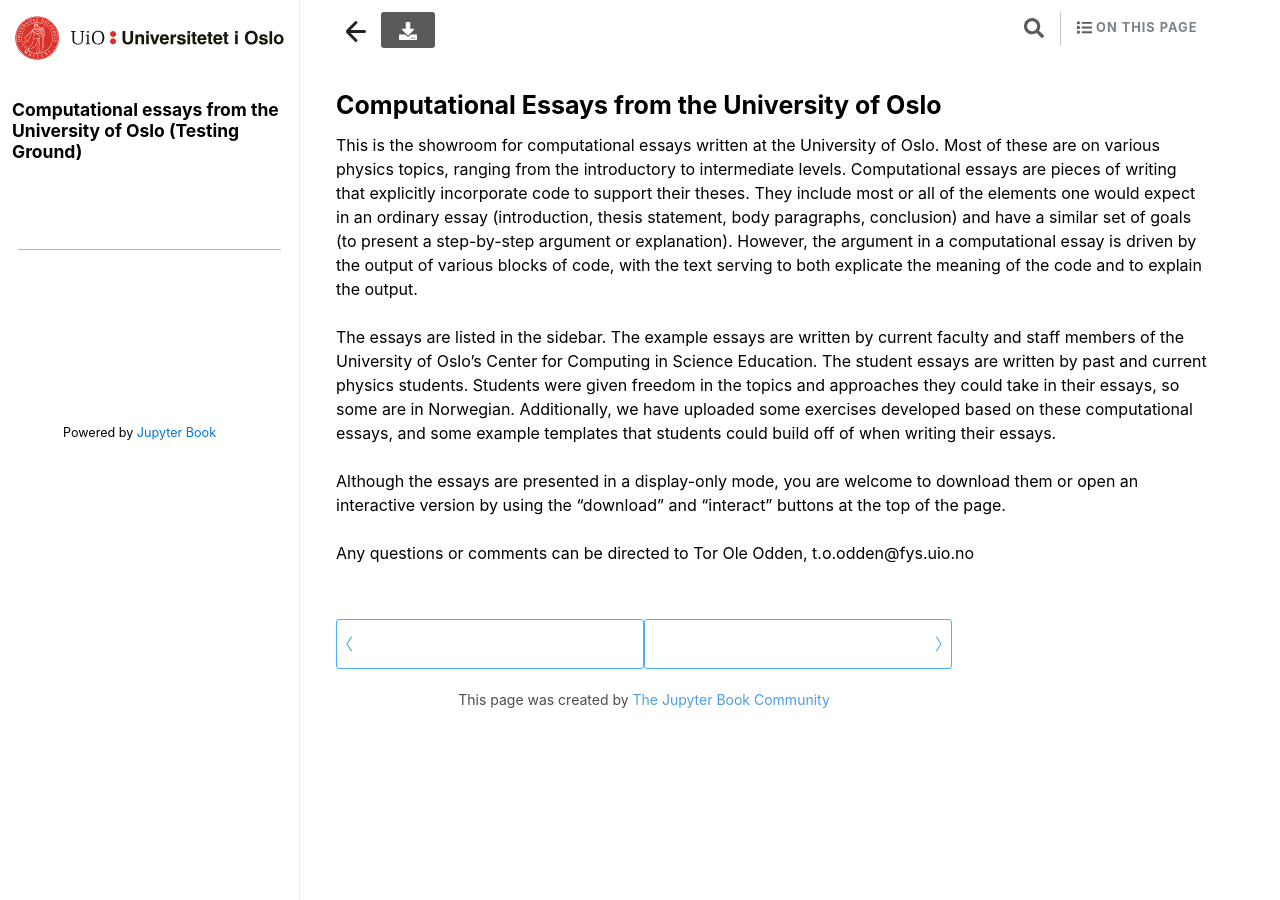
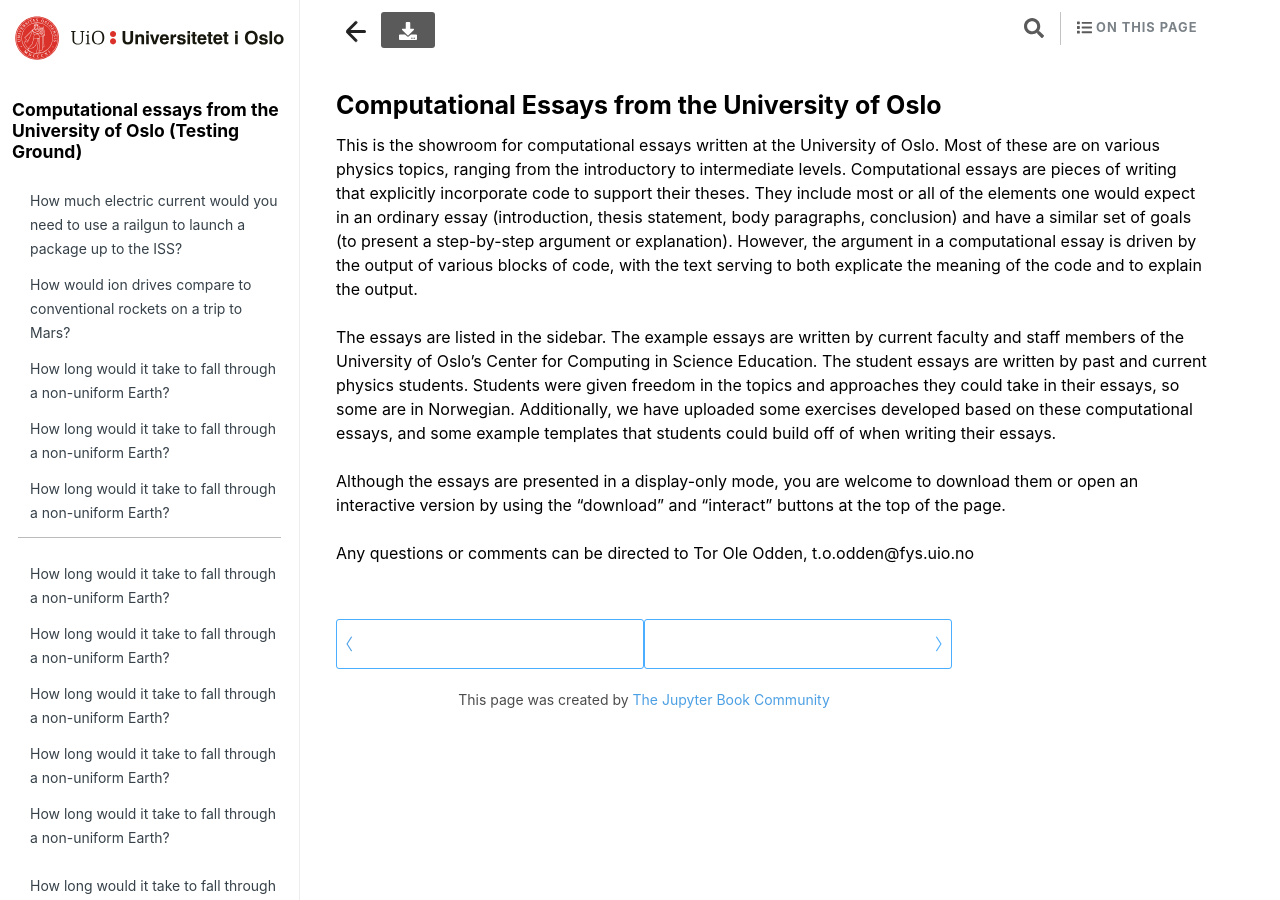
Before and after one commit to todden/compessay_test, a Jekyll site: the page built from _build/index.md, in a window 1280 px wide. Built offline with Jekyll 4.4.1, drawn with Linux system fonts in a browser that asks for light colours; comment, search, counter and statistics services are not loaded; some of the changed text lies outside the part shown.

Commit message:
updated toc

```diff
--- a/_data/toc.yml
+++ b/_data/toc.yml
@@ -19,10 +19,12 @@
   not_numbered: true
   expand_sections: true
   sections:
-  - url: essays/exampleessays/railgun_TOO/Railgun_V1_9
-  - url: essays/exampleessays/iondrives/ExploringTheMartian_V2_5
+  - url: /essays/exampleessays/railgun_TOO/Railgun_V1_9
+    title: How much electric current would you need to use a railgun to launch a package up to the ISS?
+  - url: /essays/exampleessays/iondrives/ExploringTheMartian_V2_5
+    title: How would ion drives compare to conventional rockets on a trip to Mars?
   - title: How long would it take to fall through a non-uniform Earth?
-    url: essays/exampleessays/earthtunnel/FallingThroughTheEarth-Narrative
+    url: /essays/exampleessays/earthtunnel/FallingThroughTheEarth-Narrative
   - title: How long would it take to fall into Space?
     url: essays/exampleessays/intoSpace/FallingIntoSpace
   - title: What is the fastest possible volleyball serve?
@@ -44,7 +46,7 @@
   - title: Hvor langt kan du trygt stå borte fra et lynnedslag?
     url: essays/studentessays/stormcloud_LS/3D_StormCloud_lassst_FYS1120_H18
 
-- title: Exercise Sets and Templates
+- tit: Exercise Sets and Templates
   not_numbered: true
   expand_sections: true
   sections:
```
